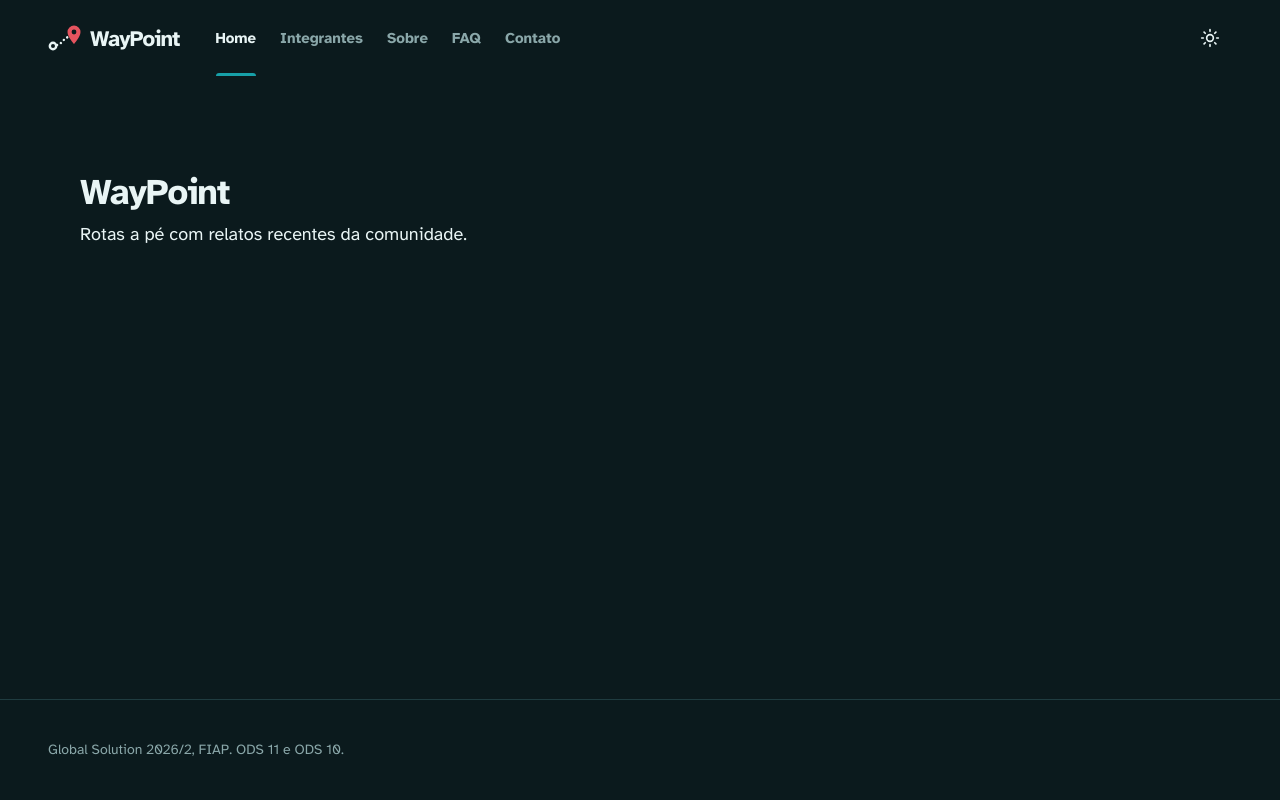
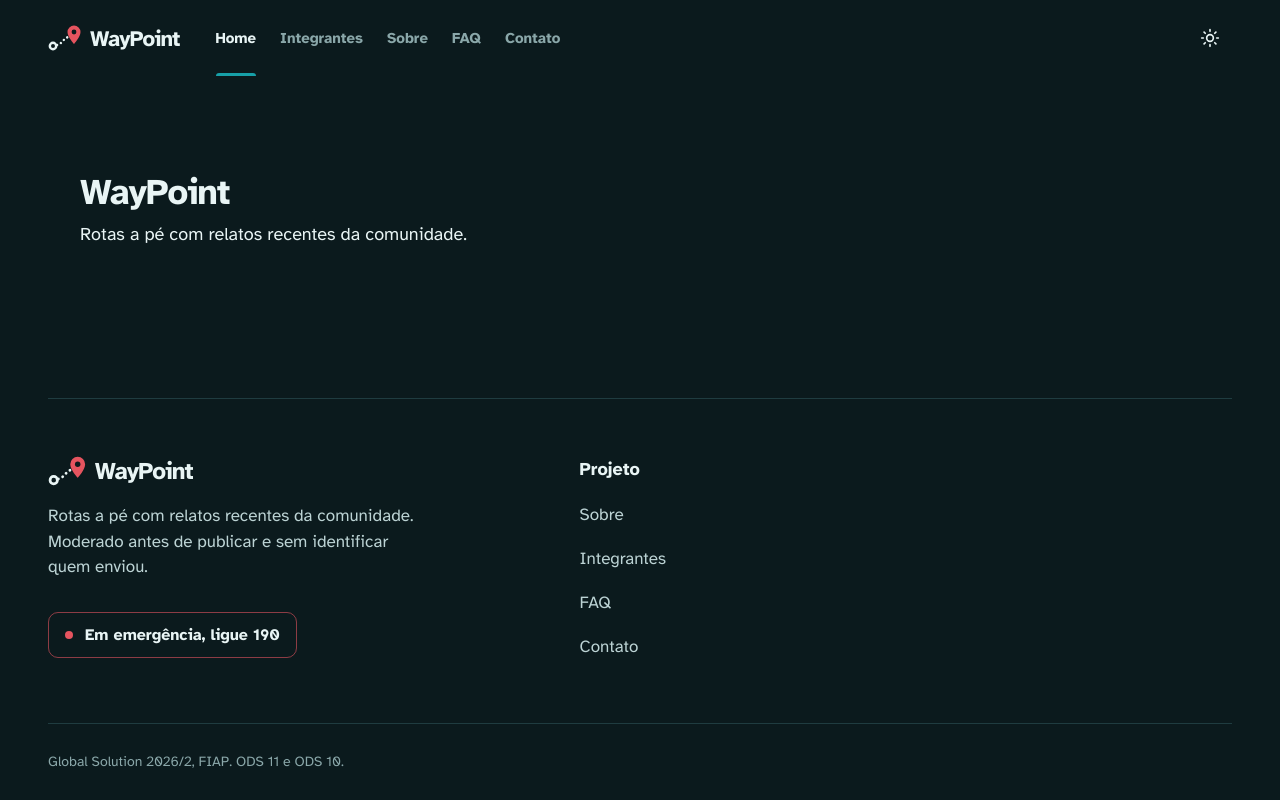
Before and after one commit to pivattidev/waypoint, a React (Vite) app: page / in a window 1280 px wide. Built offline with nearby package versions, Linux system fonts and the light colour scheme.

Commit message:
feat: monta o rodapé com marca, links e aviso de emergência

```diff
--- a/src/components/Footer.tsx
+++ b/src/components/Footer.tsx
@@ -1,8 +1,48 @@
+import { Link } from 'react-router-dom'
+import { MarcaWaypoint } from './Logo'
+
+const colunas = [
+  { titulo: 'Projeto', links: [['/sobre', 'Sobre'], ['/integrantes', 'Integrantes'], ['/faq', 'FAQ'], ['/contato', 'Contato']] },
+]
+
+/** Rodapé com a marca, o aviso de emergência e os links do site. */
 export default function Footer() {
   return (
-    <footer className="border-t border-line">
-      <div className="mx-auto max-w-[1760px] px-4 py-10 text-sm text-muted sm:px-6 lg:px-12">
-        <p>Global Solution 2026/2, FIAP. ODS 11 e ODS 10.</p>
+    <footer className="text-ink">
+      <div className="mx-auto max-w-[1760px] px-4 sm:px-6 lg:px-12">
+        <div className="grid gap-12 border-t border-line py-14 md:grid-cols-[minmax(0,1.6fr)_minmax(0,1fr)_minmax(0,1fr)]">
+          <div>
+            <p className="flex items-center gap-2 font-display text-2xl font-black tracking-[-0.04em]">
+              <MarcaWaypoint className="h-8 w-auto" />
+              WayPoint
+            </p>
+            <p className="mt-4 max-w-sm text-[17px] text-ink-2">
+              Rotas a pé com relatos recentes da comunidade. Moderado antes de publicar e sem identificar quem enviou.
+            </p>
+            <p className="mt-8 inline-flex items-center gap-3 rounded-ctl border border-alert/60 px-4 py-2.5 font-bold">
+              <span className="size-2 rounded-full bg-alert" aria-hidden />
+              Em emergência, ligue 190
+            </p>
+          </div>
+          {colunas.map((coluna) => (
+            <nav key={coluna.titulo} aria-label={coluna.titulo}>
+              <p className="font-display text-lg font-bold">{coluna.titulo}</p>
+              <ul className="mt-3 space-y-1 text-[17px]">
+                {coluna.links.map(([para, rotulo]) => (
+                  <li key={para}>
+                    <Link to={para} className="inline-flex min-h-10 items-center text-ink-2 underline-offset-4 hover:text-ink hover:underline">
+                      {rotulo}
+                    </Link>
+                  </li>
+                ))}
+              </ul>
+            </nav>
+          ))}
+        </div>
+
+        <div className="flex flex-col gap-5 border-t border-line py-7 text-sm text-muted sm:flex-row sm:items-center sm:justify-between">
+          <p>Global Solution 2026/2, FIAP. ODS 11 e ODS 10.</p>
+        </div>
       </div>
     </footer>
   )
```
